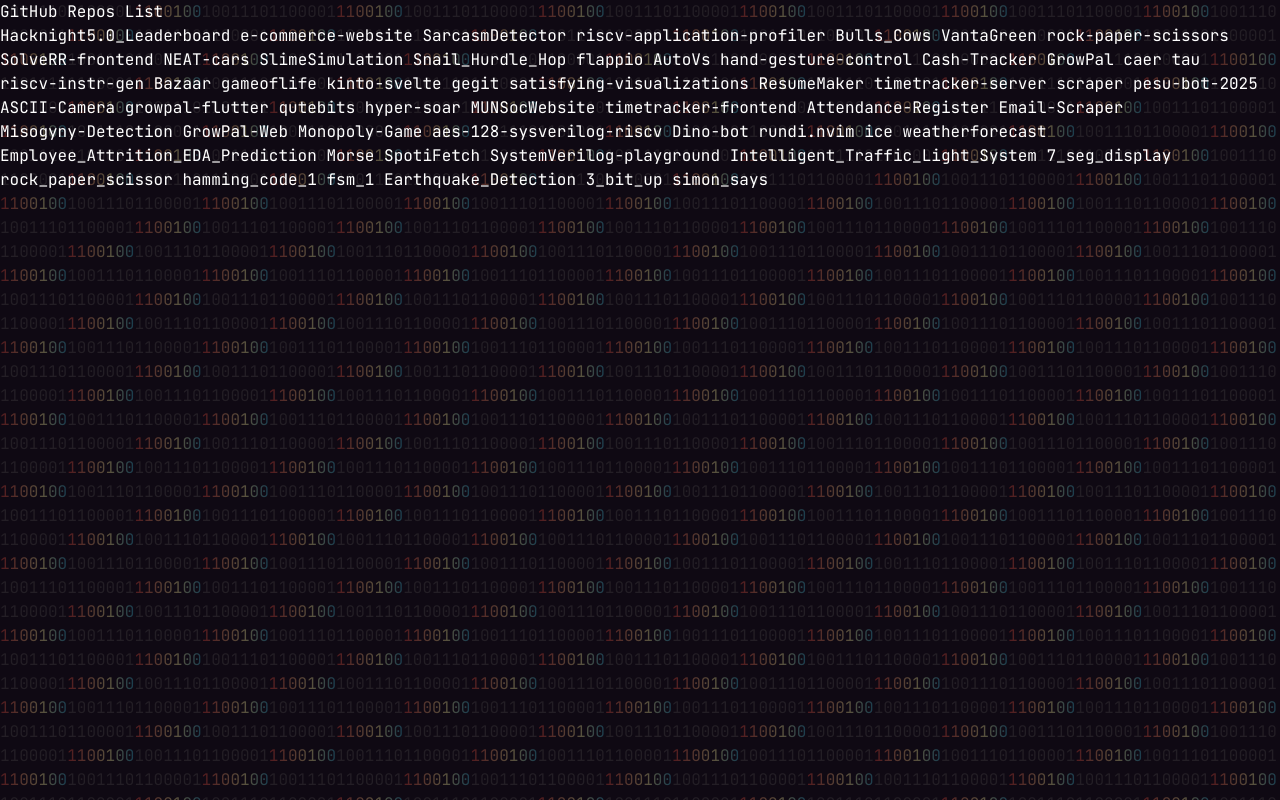
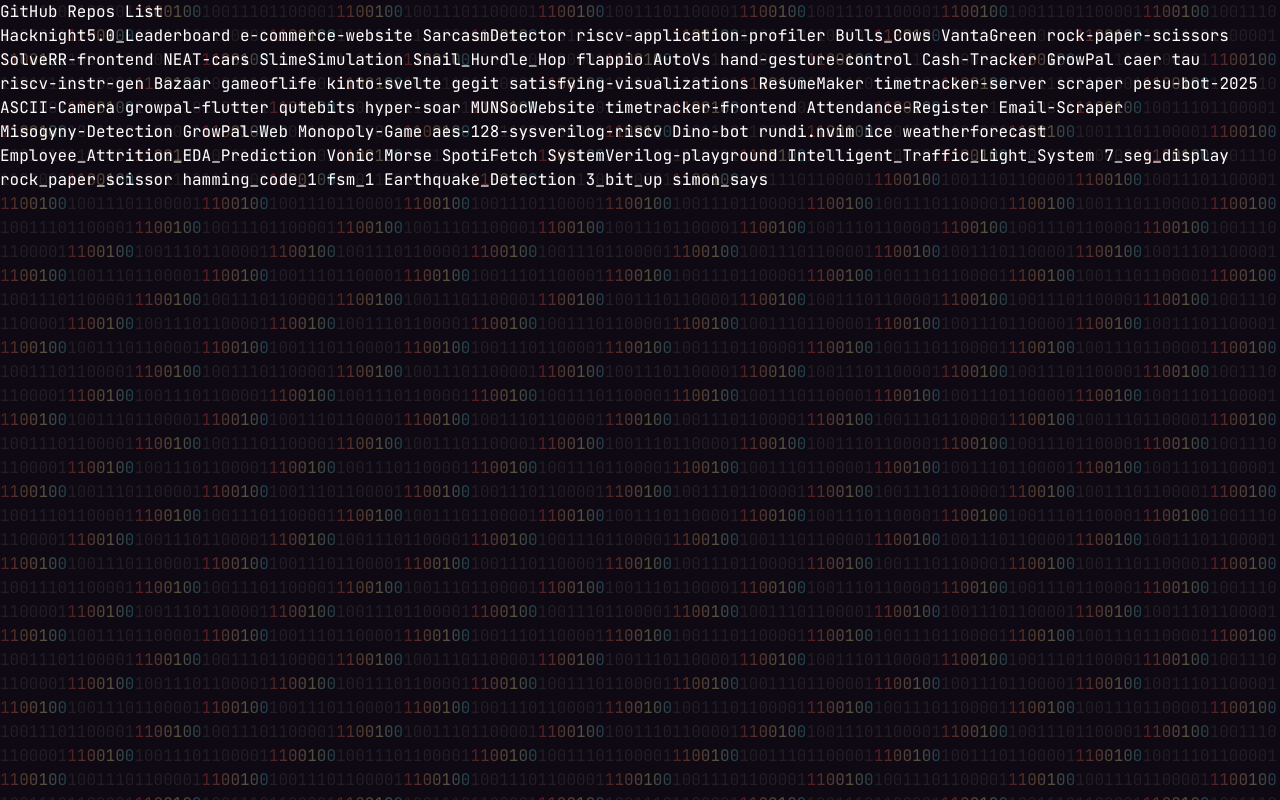
Before and after one commit to acmpesuecc/Hacknight5.0_Leaderboard, a SvelteKit app: page /repos in a window 1280 px wide. Built offline with nearby package versions, Linux system fonts and the light colour scheme.

Commit message:
PROD: ADDED VONIC

```diff
--- a/src/routes/repos/+page.svelte
+++ b/src/routes/repos/+page.svelte
@@ -49,6 +49,7 @@
     "https://github.com/acmpesuecc/ice",
     "https://github.com/acmpesuecc/weatherforecast",
     "https://github.com/acmpesuecc/Employee_Attrition_EDA_Prediction",
+    "https://github.com/acmpesuecc/Vonic",
     // Hardware_Wave_1and2and3 (new first)
     "https://github.com/acmpesuecc/Morse",
     "https://github.com/acmpesuecc/SpotiFetch",
```
